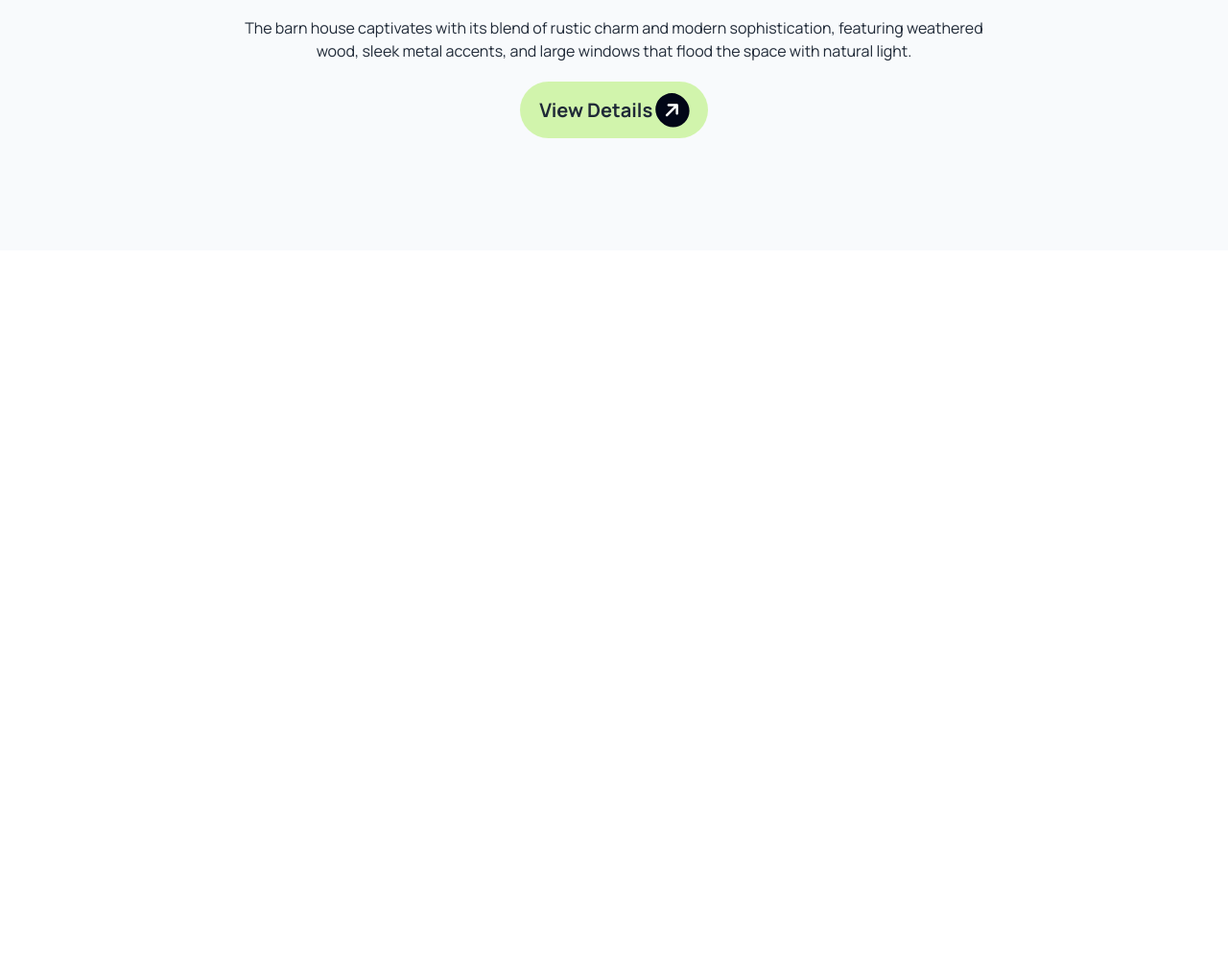
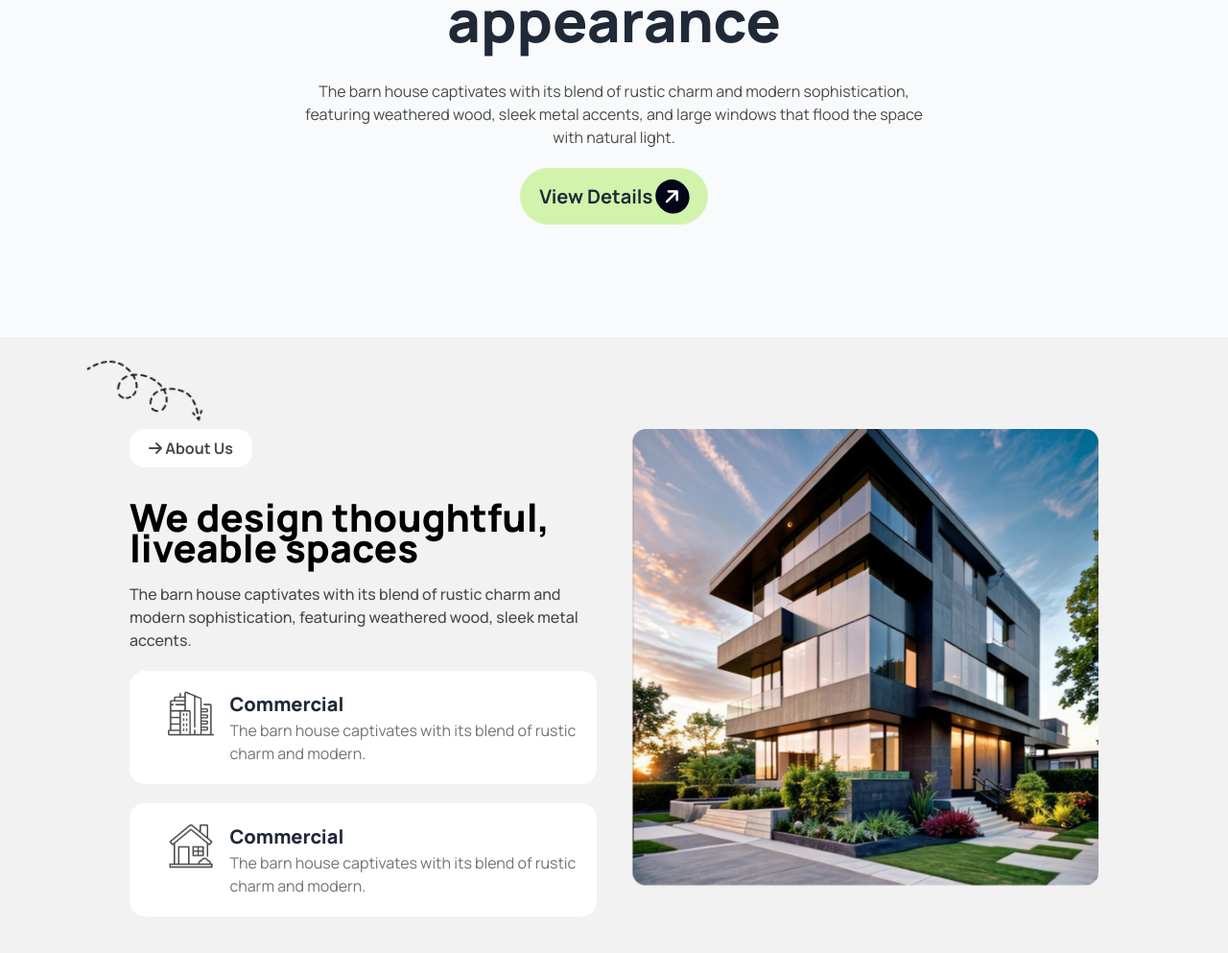
Before and after one commit to MonifaAnna/asssingment-3, a plain HTML site: page index.html in a window 1280 px wide. Shown: the part 693-1686 px from the top of the page at 96% size. Before the commit the page ends 954 px from the top, so only its background shows below. Drawn offline with nearby package versions, Linux system fonts and the light colour scheme.

Commit message:
about section done

```diff
--- a/index.html
+++ b/index.html
@@ -33,7 +33,7 @@
   </script>
 </head>
 <body class="font-manrope bg-slate-50 ">
-    <header class="w-11/12 mx-auto  pt-12 pb-32">
+    <header class="lg:px-[135px] px-5 pt-12 pb-32">
         <!-- navbar start -->
         <div class="navbar ">
             <div class="navbar-start ">
@@ -78,7 +78,7 @@
         </div>
         <!-- banner section -->
          <section>
-            <div class="flex flex-col items-center justify-center">
+            <div class="flex flex-col items-center justify-center mt-12">
             <!-- image-content -->
              <div>
                 <img src="./assets/banner.png" alt="">
@@ -86,7 +86,7 @@
              <!-- text-content -->
               <div class="lg:w-4/6 text-center space-y-8 pt-8">
                 <h1 class="text-4xl sm:text-5xl lg:text-6xl font-extrabold">A barn house of this design has a striking appearance</h1>
-                <p class=" text-[rgb(73, 73, 73)] pb-8">The barn house captivates with its blend of rustic charm and modern sophistication, featuring weathered wood, sleek metal accents, and large windows that flood the space with natural light.</p>
+                <p class=" text-[#494949] pb-8">The barn house captivates with its blend of rustic charm and modern sophistication, featuring weathered wood, sleek metal accents, and large windows that flood the space with natural light.</p>
                  <a class=" bg-secondary text-xl font-bold rounded-[32px] py-4 px-5">
                     View Details
                 <i class="bg-slate-950 text-white p-2 rounded-full -rotate-45 fa-solid fa-arrow-right "></i>
@@ -95,7 +95,50 @@
               </div>
          </section>
     </header>
-    <main></main>
+    <main>
+      <!-- about section start -->
+       <section class="lg:px-[135px] px-5 bg-base-200 pb-32">
+          <div class="grid grid-cols-1 lg:grid-cols-2 gap-9">
+             <!-- text-content -->
+            <div class="space-y-2 lg:space-y-5">
+              <div>
+                <img src="./assets/Vector.png" class="-ml-12 rotate-12 mb-5 mt-8 hidden lg:block" alt="">
+                <div class="text-center lg:text-start">
+                    <button class="px-5 text-[#494949] font-bold py-2 bg-white rounded-2xl mt-8 lg:mt-0 mb-4"> <i class="fa-solid fa-arrow-right"></i> About Us</button>
+                </div>
+
+              </div>
+              <div class="w-5/6 lg:w-auto leading-3 text-center lg:text-start">
+                  <h1 class="font-extrabold text-2xl lg:text-[40px] text-black">We design thoughtful, liveable spaces</h1>
+              </div>
+              <p class="font-[500] text-[#494949] text-center lg:text-start">The barn house captivates with its blend of rustic charm and
+              modern sophistication, featuring weathered wood, sleek metal accents.</p>
+              <div class="pl-10 py-5 bg-white rounded-2xl flex space-x-4 mt-2">
+                <div>
+                     <img src="./assets/commercial.png" alt="">
+                  </div>
+                <div>
+                  <h5 class="font-extrabold text-[20px]">Commercial</h5>
+                  <p class="text-[#737373]">The barn house captivates with its blend of rustic charm and modern.</p>
+                </div>
+              </div>
+                <div class="pl-10 py-5 mt-6 bg-white rounded-2xl flex space-x-4">
+                  <div>
+                     <img src="./assets/residential.png" alt="">
+                  </div>
+                <div>
+                  <h5 class="font-extrabold text-[20px]">Commercial</h5>
+                  <p class="text-[#737373]">The barn house captivates with its blend of rustic charm and modern.</p>
+                </div>
+              </div>
+            </div>
+            <!-- image-content -->
+            <div class="lg:mt-24">
+              <img src="./assets/Rectangle.png" alt="">
+            </div>
+          </div>
+       </section>
+    </main>
     <footer></footer>
 </body>
 </html>
```
